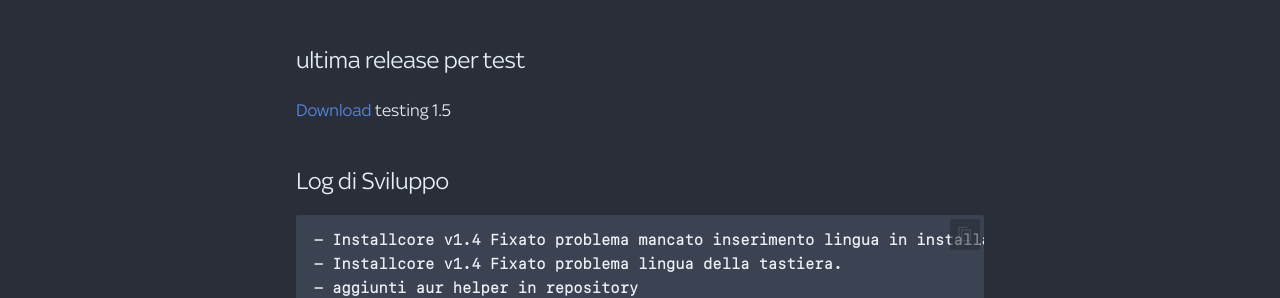
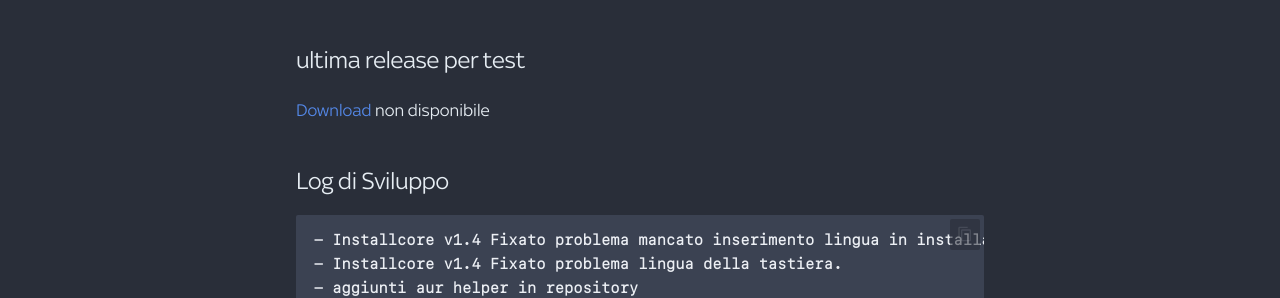
Before and after one commit to ArchItalia/core, an MkDocs documentation site: the page built from docs/dev.md, in a window 1280 px wide and 1250 px high. Shown: the part 396-694 px from the top of the window. Built offline with MkDocs 1.6.1 and Material for MkDocs 9.7.7, drawn with Linux system fonts in a browser that asks for light colours; some web fonts are replaced; comment, search, counter and statistics services are not loaded; the version menu is left out.

Commit message:
Update dev.md

```diff
--- a/docs/dev.md
+++ b/docs/dev.md
@@ -5,7 +5,7 @@ Team di sviluppo e beta tester della comunita' Architalia
 - Jonalinux - developer
 
 ## ultima release per test
-[Download](https://drive.google.com/file/d/1NC6U3zYfTkFymfsSPjdCszAmQEso134P/view?usp=sharing) testing 1.5
+[Download](#) non disponibile
 
 ## Log di Sviluppo
 
```
